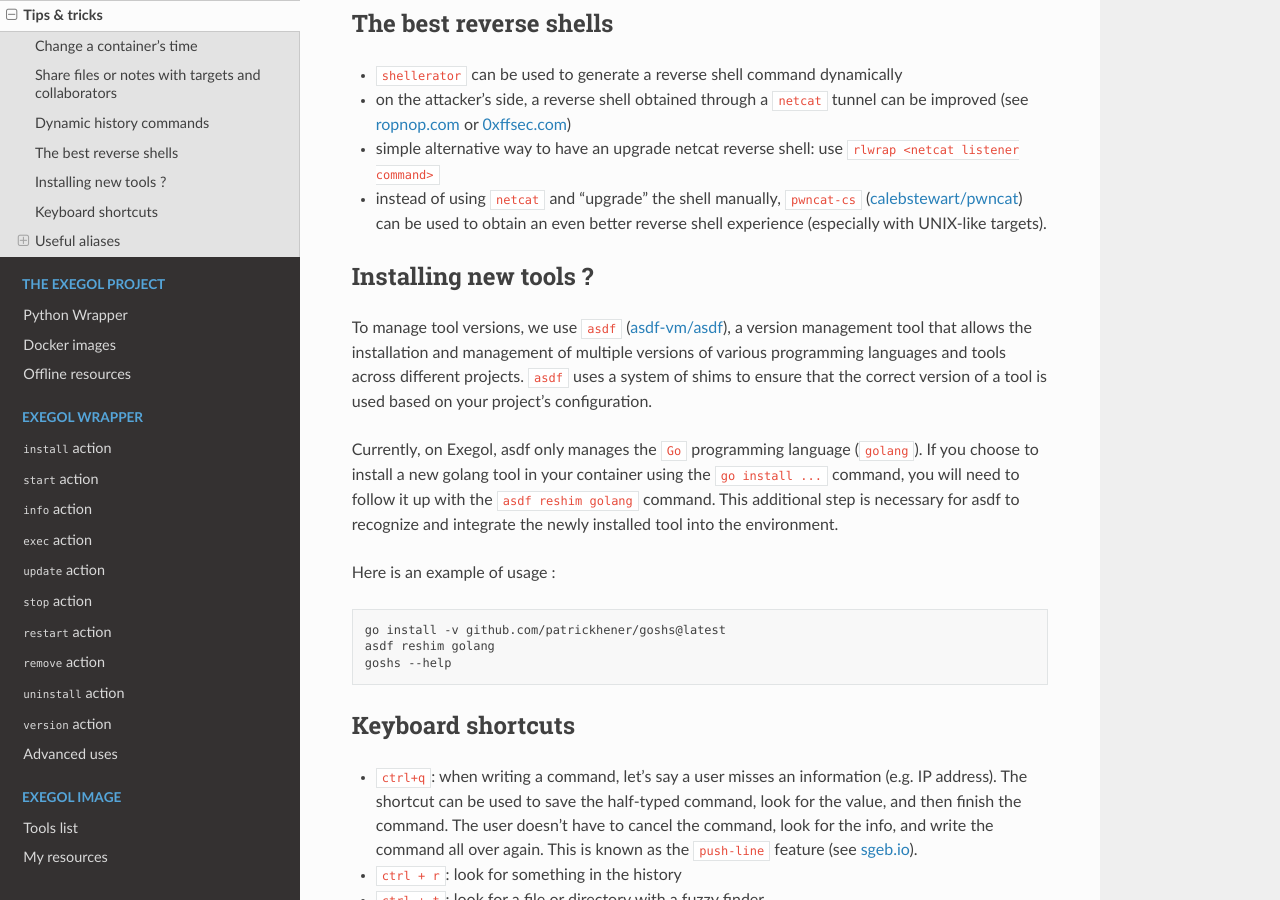
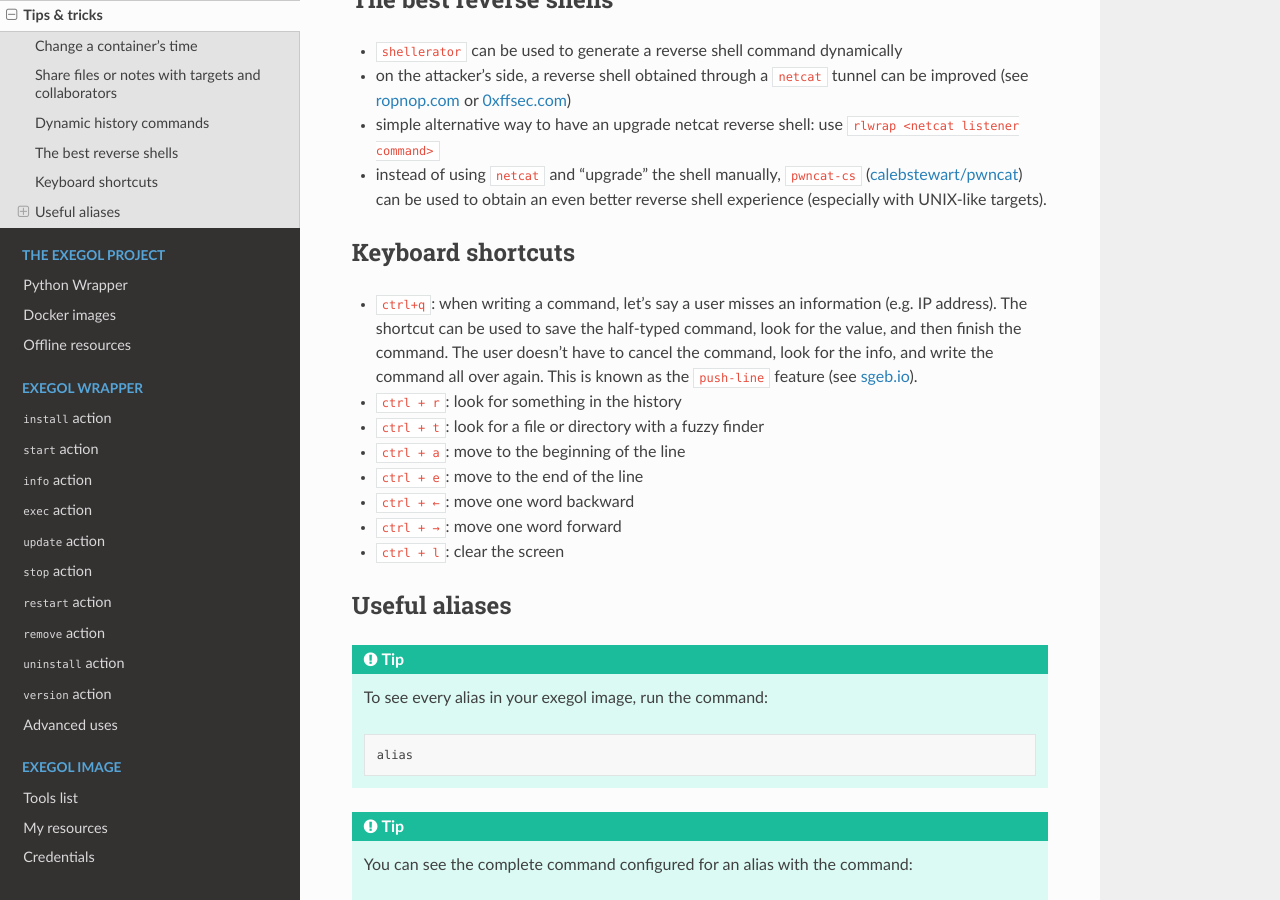
Before and after one commit to ThePorgs/Exegol-docs, a Sphinx documentation site: the page built from source/getting-started/tips-and-tricks.rst, in a window 1280 px wide and 900 px high, scrolled down 1704 px. Built offline with Sphinx 7.4.7 and the Read the Docs theme 3.1.0, drawn with Linux system fonts in a browser that asks for light colours; some of the changed text lies outside the part shown.

```diff
--- a/source/getting-started/tips-and-tricks.rst
+++ b/source/getting-started/tips-and-tricks.rst
@@ -53,21 +53,6 @@ The best reverse shells
 * on the attacker's side, a reverse shell obtained through a ``netcat`` tunnel can be improved (see `ropnop.com <https://blog.ropnop.com/upgrading-simple-shells-to-fully-interactive-ttys/>`_ or `0xffsec.com <https://0xffsec.com/handbook/shells/full-tty/>`_)
 * simple alternative way to have an upgrade netcat reverse shell: use ``rlwrap <netcat listener command>``
 * instead of using ``netcat`` and "upgrade" the shell manually, ``pwncat-cs`` (`calebstewart/pwncat <https://github.com/calebstewart/pwncat>`_) can be used to obtain an even better reverse shell experience (especially with UNIX-like targets).
-
-Installing new tools ?
-~~~~~~~~~~~~~~~~~~~~~~~
-
-To manage tool versions, we use ``asdf`` (`asdf-vm/asdf <https://github.com/asdf-vm/asdf>`_), a version management tool that allows the installation and management of multiple versions of various programming languages and tools across different projects. ``asdf`` uses a system of shims to ensure that the correct version of a tool is used based on your project's configuration.
-
-Currently, on Exegol, asdf only manages the ``Go`` programming language (``golang``). If you choose to install a new golang tool in your container using the ``go install ...`` command, you will need to follow it up with the ``asdf reshim golang`` command. This additional step is necessary for asdf to recognize and integrate the newly installed tool into the environment.
-
-Here is an example of usage :
-
-.. code-block:: bash
-
-    go install -v github.com/patrickhener/goshs@latest
-    asdf reshim golang
-    goshs --help
 
 Keyboard shortcuts
 ~~~~~~~~~~~~~~~~~~
```
Also changed, not shown: source/community/contributors.rst (+10 -1 lines).
